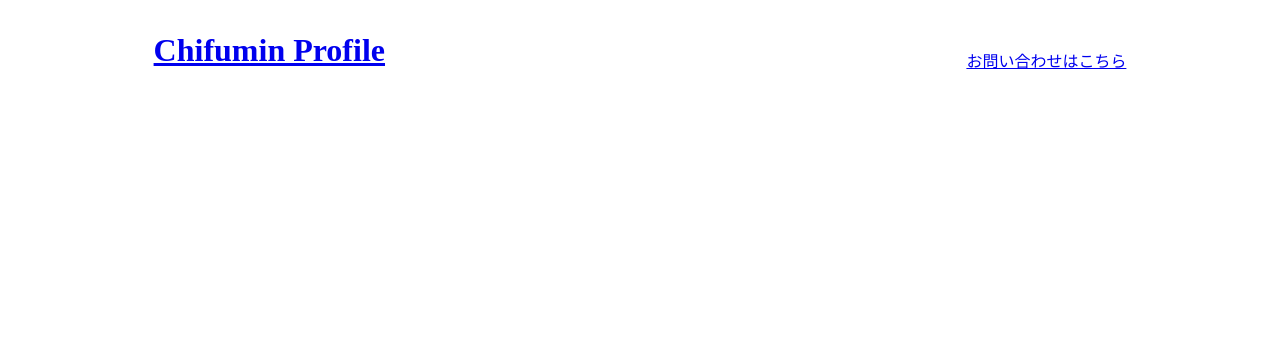
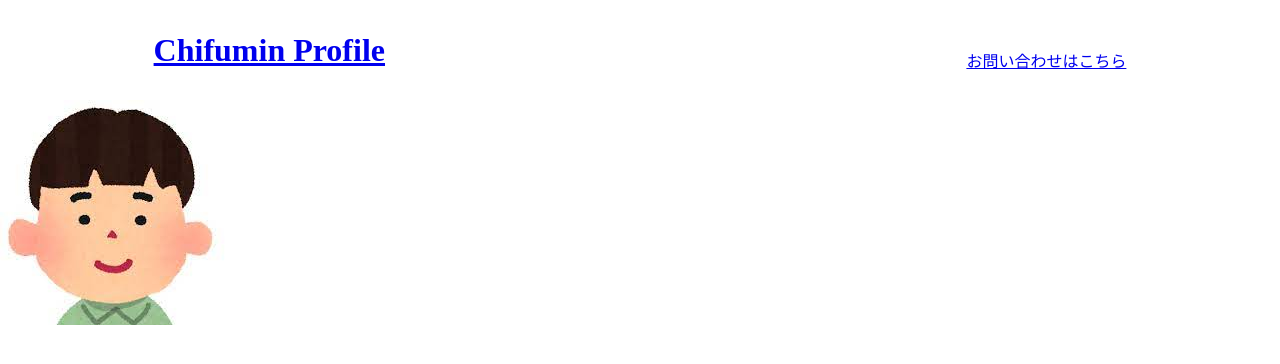
Before and after one commit to chifuminn/profile_site, a plain HTML site: page index.html in a window 1280 px wide. Drawn offline with Linux system fonts and the light colour scheme.

Commit message:
画像の追加

```diff
--- a/index.html
+++ b/index.html
@@ -18,6 +18,7 @@
     </header>
     <main>
         <div class='chifumin-top'>
+            <img src='img/boy.jpeg' alt='プロフィールの画像'>
 
         </div>
 
```
Also changed, not shown: img/boy.jpeg (added), 2 other files.
